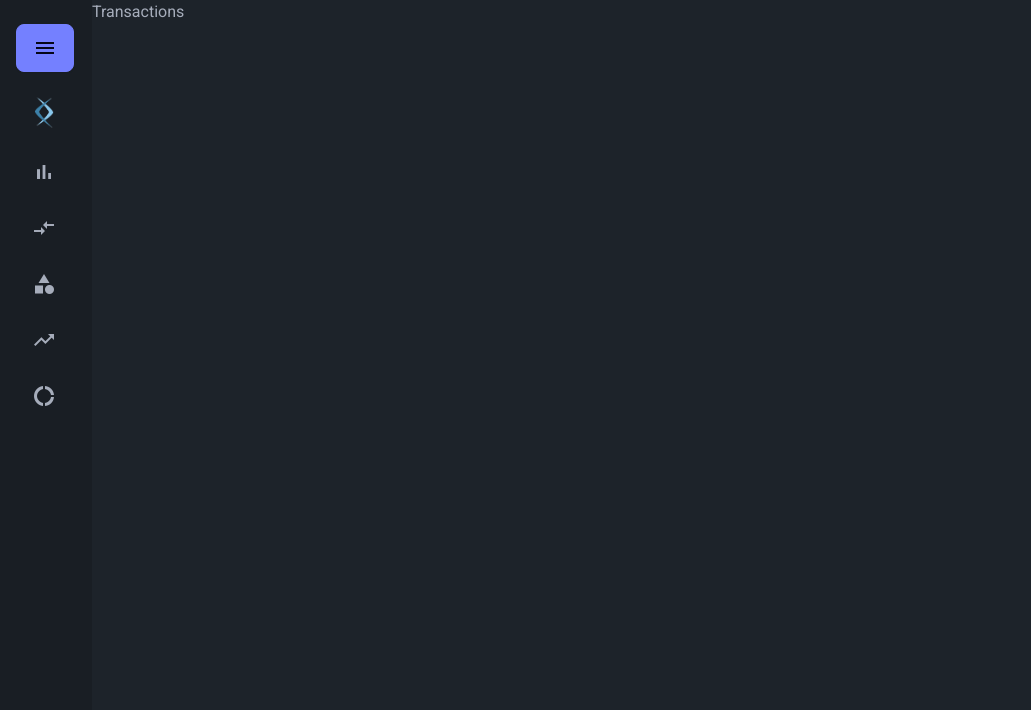
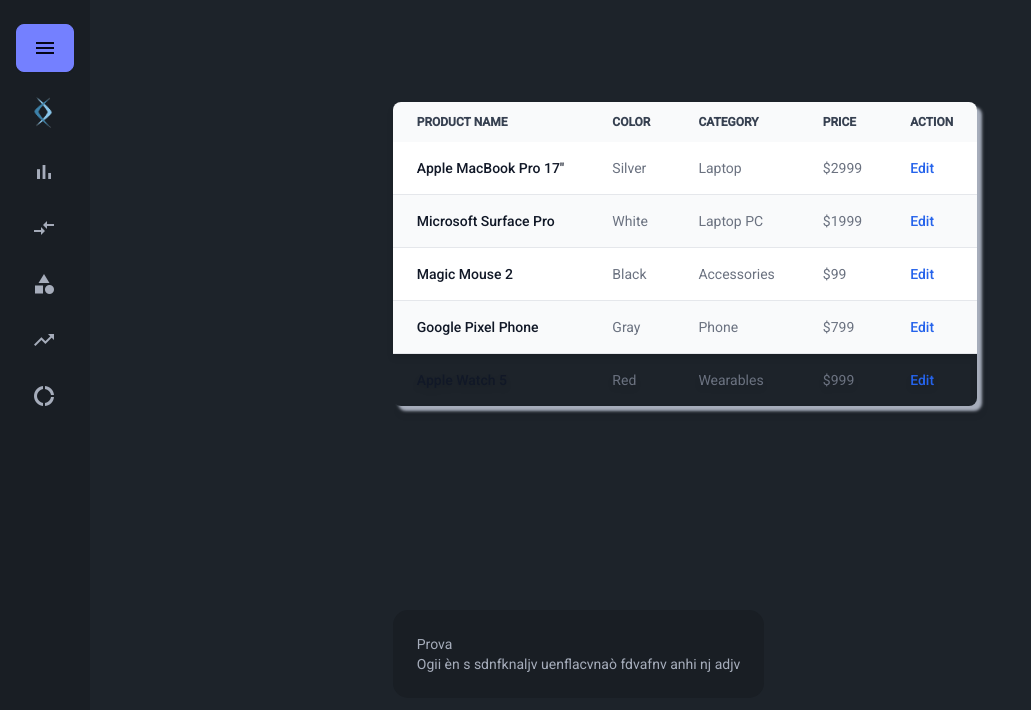
Before and after one commit to AleZane29/Personal-Finance, an Angular app in the folder personal-finance-app/: page /transactions in a window 1280 px wide. Shown: the top 710 px of the page, without its empty margins (0-1031 px from the left). Built offline with nearby package versions, Linux system fonts and the light colour scheme.

Commit message:
Inizio pagina transactions

```diff
--- a/personal-finance-app/src/app/components/fxf-navbar/fxf-navbar.component.html
+++ b/personal-finance-app/src/app/components/fxf-navbar/fxf-navbar.component.html
@@ -45,7 +45,9 @@
     ></label>
     <ul class="menu menu-open bg-base-200 text-xl font-medium min-h-full p-4">
       <li class="pt-4 pb-4 text-2xl">
-        <a><img src="fxf-logo-sq.png" class="h-9" /> FleXFin</a>
+        <a href="dashboard"
+          ><img src="fxf-logo-sq.png" class="h-9" /> FleXFin</a
+        >
       </li>
       <li class="pt-2 pb-2">
         <a href="dashboard"
@@ -81,14 +83,14 @@
       </li>
     </ul>
     <label
-      (change)="toggleTheme()"
       class="grid cursor-pointer place-items-center align-bottom p-4"
+      (change)="changeTheme()"
     >
       <input
         type="checkbox"
         value="synthwave"
         class="toggle theme-controller bg-base-content col-span-2 col-start-1 row-start-1"
-        checked="checked"
+        [checked]="theme == 'dark' ? 'checked' : ''"
       />
       <svg
         class="stroke-base-100 fill-base-100 col-start-1 row-start-1"
--- a/personal-finance-app/src/app/components/fxf-navbar/fxf-navbar.component.scss
+++ b/personal-finance-app/src/app/components/fxf-navbar/fxf-navbar.component.scss
@@ -7,6 +7,9 @@
     display: block;
     height: 100%;
     width: fit-content;
+  }
+  .drawer-side {
+    z-index: 100;
   }
   .drawer-content {
     display: flex;
--- a/personal-finance-app/src/app/components/fxf-navbar/fxf-navbar.component.ts
+++ b/personal-finance-app/src/app/components/fxf-navbar/fxf-navbar.component.ts
@@ -11,12 +11,24 @@
   styleUrl: './fxf-navbar.component.scss',
 })
 export class FxfNavbarComponent {
+  title = 'FleXFin';
   theme = 'dark';
 
-  toggleTheme() {
-    this.theme = this.theme == 'dark' ? 'light' : 'dark';
+  // ngOnInit() {
+  //   document
+  //     .getElementById('data-theme')
+  //     ?.setAttribute('data-theme', localStorage.getItem('Theme')!);
+  // }
+
+  changeTheme() {
+    if (localStorage.getItem('Theme') == 'dark') {
+      localStorage.setItem('Theme', 'light');
+    } else {
+      localStorage.setItem('Theme', 'dark');
+    }
+    console.log(localStorage.getItem('Theme'));
     document
       .getElementById('data-theme')
-      ?.setAttribute('data-theme', this.theme);
+      ?.setAttribute('data-theme', localStorage.getItem('Theme')!);
   }
 }
--- a/personal-finance-app/src/app/pages/fxf-dashboard/fxf-dashboard.component.html
+++ b/personal-finance-app/src/app/pages/fxf-dashboard/fxf-dashboard.component.html
@@ -1,3 +1 @@
-<main>
-  <p>Dashboard</p>
-</main>
+<p>Dashboard</p>
--- a/personal-finance-app/src/app/pages/fxf-dashboard/fxf-dashboard.component.scss
+++ b/personal-finance-app/src/app/pages/fxf-dashboard/fxf-dashboard.component.scss
@@ -1,7 +1,5 @@
 :host {
-  main {
-    display: block;
-    height: 100%;
-    width: fit-content;
-  }
+  display: block;
+  height: 100%;
+  width: 100%;
 }
--- a/personal-finance-app/src/app/pages/fxf-transactions/fxf-transactions.component.html
+++ b/personal-finance-app/src/app/pages/fxf-transactions/fxf-transactions.component.html
@@ -1,3 +1,135 @@
-<main>
-  <p>Transactions</p>
-</main>
+<!-- <div class="table bg-base-200">
+  <div class="table-title-container">
+    <p class="text-2xl font-medium">Income</p>
+  </div>
+  <table class="divide-y divide-gray-100">
+    <th>Id</th>
+    <th>Name</th>
+    <th>Id</th>
+  </table>
+</div> -->
+
+<div
+  class="relative overflow-x-auto drop-shadow-md sm:rounded-lg table-container"
+>
+  <table
+    class="w-full text-sm text-left rtl:text-right text-gray-500 dark:text-gray-400"
+  >
+    <thead
+      class="text-xs text-gray-700 uppercase bg-gray-50 dark:bg-gray-700 dark:text-gray-400"
+    >
+      <tr>
+        <th scope="col" class="px-6 py-3">Product name</th>
+        <th scope="col" class="px-6 py-3">Color</th>
+        <th scope="col" class="px-6 py-3">Category</th>
+        <th scope="col" class="px-6 py-3">Price</th>
+        <th scope="col" class="px-6 py-3">Action</th>
+      </tr>
+    </thead>
+    <tbody>
+      <tr
+        class="odd:bg-white odd:dark:bg-gray-900 even:bg-gray-50 even:dark:bg-gray-800 border-b dark:border-gray-700"
+      >
+        <th
+          scope="row"
+          class="px-6 py-4 font-medium text-gray-900 whitespace-nowrap dark:text-white"
+        >
+          Apple MacBook Pro 17"
+        </th>
+        <td class="px-6 py-4">Silver</td>
+        <td class="px-6 py-4">Laptop</td>
+        <td class="px-6 py-4">$2999</td>
+        <td class="px-6 py-4">
+          <a
+            href="#"
+            class="font-medium text-blue-600 dark:text-blue-500 hover:underline"
+            >Edit</a
+          >
+        </td>
+      </tr>
+      <tr
+        class="odd:bg-white odd:dark:bg-gray-900 even:bg-gray-50 even:dark:bg-gray-800 border-b dark:border-gray-700"
+      >
+        <th
+          scope="row"
+          class="px-6 py-4 font-medium text-gray-900 whitespace-nowrap dark:text-white"
+        >
+          Microsoft Surface Pro
+        </th>
+        <td class="px-6 py-4">White</td>
+        <td class="px-6 py-4">Laptop PC</td>
+        <td class="px-6 py-4">$1999</td>
+        <td class="px-6 py-4">
+          <a
+            href="#"
+            class="font-medium text-blue-600 dark:text-blue-500 hover:underline"
+            >Edit</a
+          >
+        </td>
+      </tr>
+      <tr
+        class="odd:bg-white odd:dark:bg-gray-900 even:bg-gray-50 even:dark:bg-gray-800 border-b dark:border-gray-700"
+      >
+        <th
+          scope="row"
+          class="px-6 py-4 font-medium text-gray-900 whitespace-nowrap dark:text-white"
+        >
+          Magic Mouse 2
+        </th>
+        <td class="px-6 py-4">Black</td>
+        <td class="px-6 py-4">Accessories</td>
+        <td class="px-6 py-4">$99</td>
+        <td class="px-6 py-4">
+          <a
+            href="#"
+            class="font-medium text-blue-600 dark:text-blue-500 hover:underline"
+            >Edit</a
+          >
+        </td>
+      </tr>
+      <tr
+        class="odd:bg-white odd:dark:bg-gray-900 even:bg-gray-50 even:dark:bg-gray-800 border-b dark:border-gray-700"
+      >
+        <th
+          scope="row"
+          class="px-6 py-4 font-medium text-gray-900 whitespace-nowrap dark:text-white"
+        >
+          Google Pixel Phone
+        </th>
+        <td class="px-6 py-4">Gray</td>
+        <td class="px-6 py-4">Phone</td>
+        <td class="px-6 py-4">$799</td>
+        <td class="px-6 py-4">
+          <a
+            href="#"
+            class="font-medium text-blue-600 dark:text-blue-500 hover:underline"
+            >Edit</a
+          >
+        </td>
+      </tr>
+      <tr>
+        <th
+          scope="row"
+          class="px-6 py-4 font-medium text-gray-900 whitespace-nowrap dark:text-white"
+        >
+          Apple Watch 5
+        </th>
+        <td class="px-6 py-4">Red</td>
+        <td class="px-6 py-4">Wearables</td>
+        <td class="px-6 py-4">$999</td>
+        <td class="px-6 py-4">
+          <a
+            href="#"
+            class="font-medium text-blue-600 dark:text-blue-500 hover:underline"
+            >Edit</a
+          >
+        </td>
+      </tr>
+    </tbody>
+  </table>
+</div>
+
+<div class="table bg-base-200">
+  <p>Prova</p>
+  <p>Ogii èn s sdnfknaljv uenflacvnaò fdvafnv anhi nj adjv</p>
+</div>
--- a/personal-finance-app/src/app/pages/fxf-transactions/fxf-transactions.component.scss
+++ b/personal-finance-app/src/app/pages/fxf-transactions/fxf-transactions.component.scss
@@ -1,7 +1,21 @@
 :host {
-  main {
-    display: block;
-    height: 100%;
+  display: grid;
+  height: 100%;
+  width: 100%;
+  justify-content: center;
+  align-items: center;
+  .table-container {
+    box-shadow: 5px 5px 3px;
+  }
+  .table-title-container {
+    border-bottom-style: solid;
+    border-bottom-width: 1px;
+    width: 100%;
+  }
+  .table {
+    border-radius: 15px;
+    height: fit-content;
     width: fit-content;
+    padding: 24px;
   }
 }
--- a/personal-finance-app/src/main.ts
+++ b/personal-finance-app/src/main.ts
@@ -5,3 +5,4 @@
 bootstrapApplication(AppComponent, appConfig).catch((err) =>
   console.error(err)
 );
+localStorage.setItem('Theme', 'dark');
--- a/personal-finance-app/src/styles.scss
+++ b/personal-finance-app/src/styles.scss
@@ -6,28 +6,28 @@
 // Include the common styles for Angular Material. We include this here so that you only
 // have to load a single css file for Angular Material in your app.
 // Be sure that you only ever include this mixin once!
-@include mat.core();
+// @include mat.core();
 
-// Define the theme object.
-$personal-finance-app-theme: mat.define-theme(
-  (
-    color: (
-      theme-type: light,
-      primary: mat.$azure-palette,
-      tertiary: mat.$blue-palette,
-    ),
-    density: (
-      scale: 0,
-    ),
-  )
-);
+// // Define the theme object.
+// $personal-finance-app-theme: mat.define-theme(
+//   (
+//     color: (
+//       theme-type: light,
+//       primary: mat.$azure-palette,
+//       tertiary: mat.$blue-palette,
+//     ),
+//     density: (
+//       scale: 0,
+//     ),
+//   )
+// );
 
-// Include theme styles for core and each component used in your app.
-// Alternatively, you can import and @include the theme mixins for each component
-// that you are using.
-:root {
-  @include mat.all-component-themes($personal-finance-app-theme);
-}
+// // Include theme styles for core and each component used in your app.
+// // Alternatively, you can import and @include the theme mixins for each component
+// // that you are using.
+// :root {
+//   @include mat.all-component-themes($personal-finance-app-theme);
+// }
 
 // Comment out the line below if you want to use the pre-defined typography utility classes.
 // For more information: https://material.angular.io/guide/typography#using-typography-styles-in-your-application.
@@ -48,5 +48,5 @@
   font-family: Roboto, "Helvetica Neue", sans-serif;
 }
 
-$mobile-breakpoint: 767px;
+$mobile-breakpoint: 810px;
 $tablet-breakpoint: 960px;
--- a/personal-finance-app/tailwind.config.js
+++ b/personal-finance-app/tailwind.config.js
@@ -4,22 +4,22 @@
   daisyui: {
     themes: [
       {
-        mytheme: {
-          primary: "#a991f7",
-          secondary: "#f6d860",
-          accent: "#37cdbe",
-          neutral: "#3d4451",
-          "base-100": "#ffffff",
-          "--rounded-box": "1rem", // border radius rounded-box utility class, used in card and other large boxes
-          "--rounded-btn": "0.5rem", // border radius rounded-btn utility class, used in buttons and similar element
-          "--rounded-badge": "1.9rem", // border radius rounded-badge utility class, used in badges and similar
-          "--animation-btn": "0.25s", // duration of animation when you click on button
-          "--animation-input": "0.2s", // duration of animation for inputs like checkbox, toggle, radio, etc
-          "--btn-focus-scale": "0.95", // scale transform of button when you focus on it
-          "--border-btn": "1px", // border width of buttons
-          "--tab-border": "1px", // border width of tabs
-          "--tab-radius": "0.5rem", // border radius of tabs
-        },
+        // mytheme: {
+        //   primary: "#a991f7",
+        //   secondary: "#f6d860",
+        //   accent: "#37cdbe",S
+        //   neutral: "#3d4451",
+        //   "base-100": "#ffffff",
+        //   "--rounded-box": "1rem", // border radius rounded-box utility class, used in card and other large boxes
+        //   "--rounded-btn": "0.5rem", // border radius rounded-btn utility class, used in buttons and similar element
+        //   "--rounded-badge": "1.9rem", // border radius rounded-badge utility class, used in badges and similar
+        //   "--animation-btn": "0.25s", // duration of animation when you click on button
+        //   "--animation-input": "0.2s", // duration of animation for inputs like checkbox, toggle, radio, etc
+        //   "--btn-focus-scale": "0.95", // scale transform of button when you focus on it
+        //   "--border-btn": "1px", // border width of buttons
+        //   "--tab-border": "1px", // border width of tabs
+        //   "--tab-radius": "0.5rem", // border radius of tabs
+        // },
       },
       "light",
       "dark",
```
Also changed, not shown: personal-finance-app/server.ts (+8 -5 lines), personal-finance-app/angular.json (line endings or trailing spaces).
